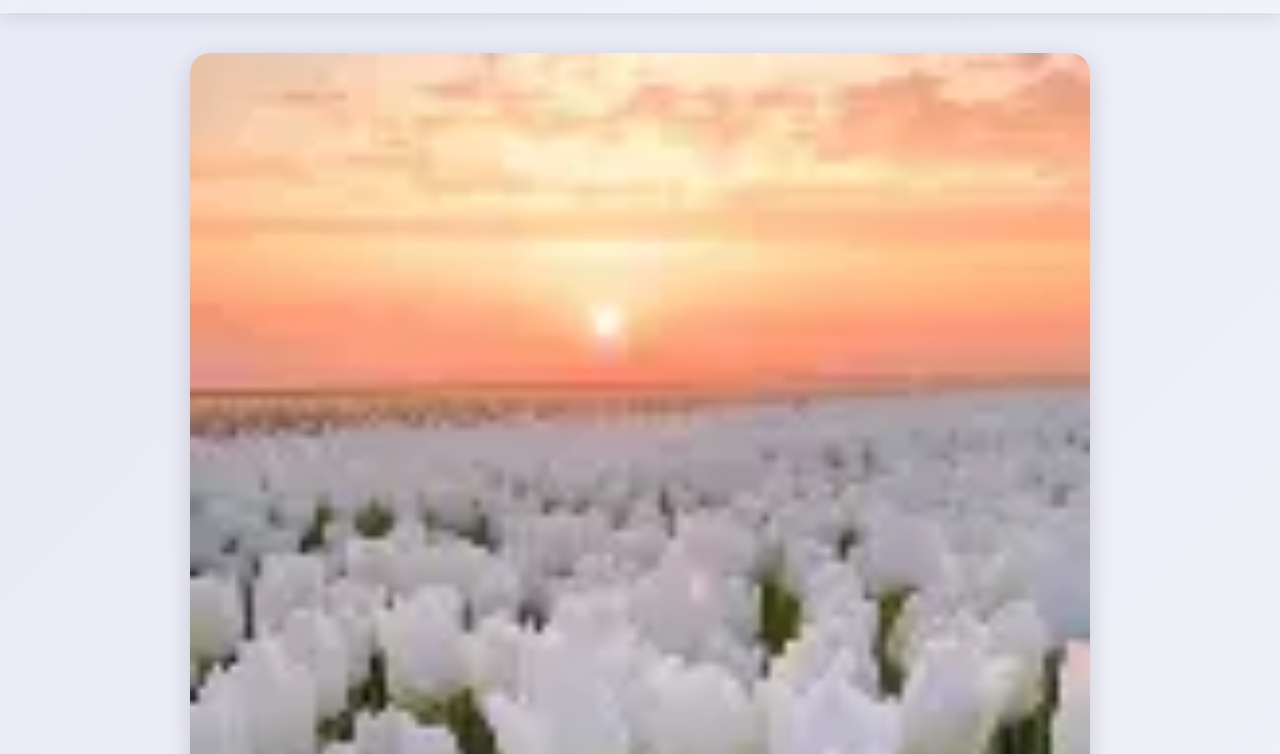
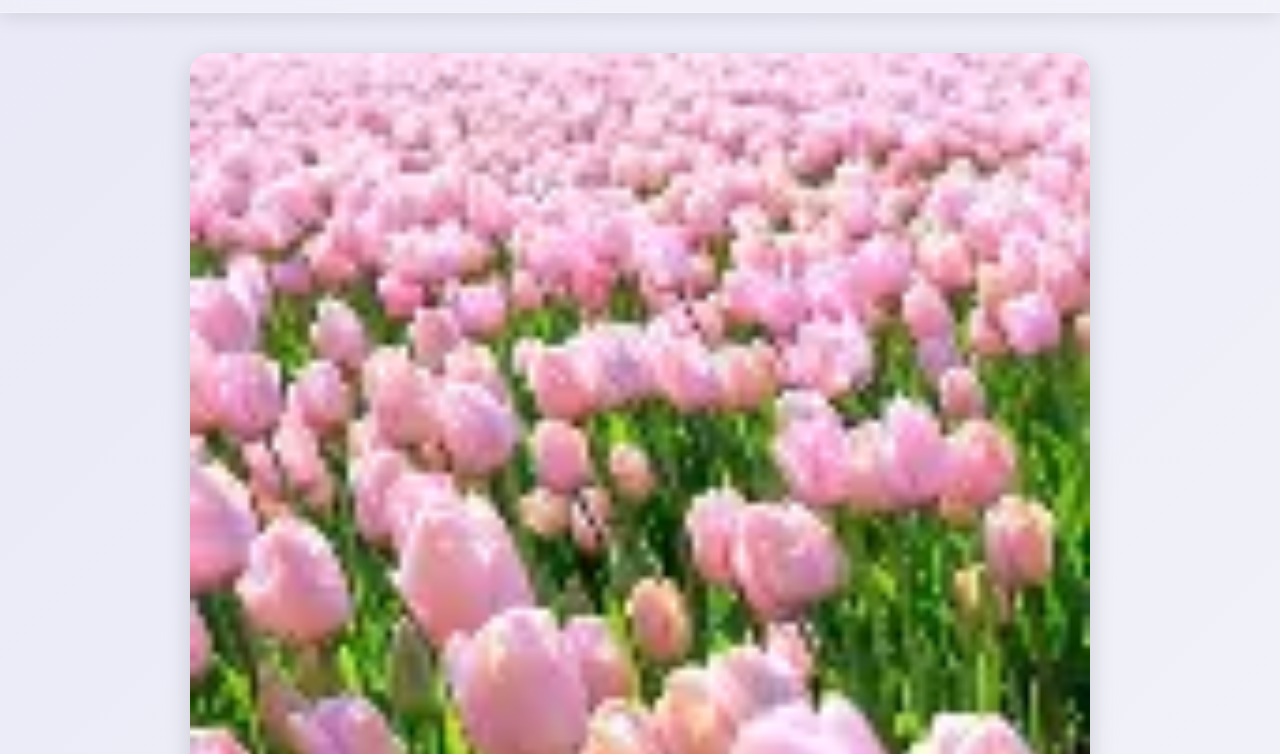
Before and after one commit to navorramira-arch/miramaenavorra-website, a plain HTML site: page index.html in a window 1280 px wide. Shown: the part 46-800 px from the top of the page. Drawn offline with Linux system fonts and the light colour scheme; files that its build step writes are made by us from their sources.

Commit message:
Updated content and layout

```diff
--- a/index.html
+++ b/index.html
@@ -27,7 +27,7 @@
     </header>
 
     <section id="home" class="hero fade-in">
-        <img src="white.webp" alt="Hero Image">
+        <img src="pink.webp" alt="Hero Image">
         <h1>Your Modern Responsive Website</h1>
         <p>Sleek. Clean. Beautiful on any device.</p>
         <a href="#info" class="btn">Get Started</a>
```
